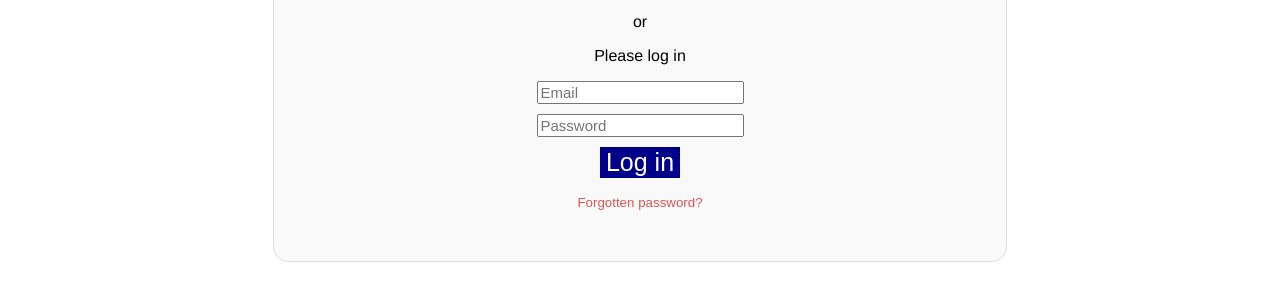
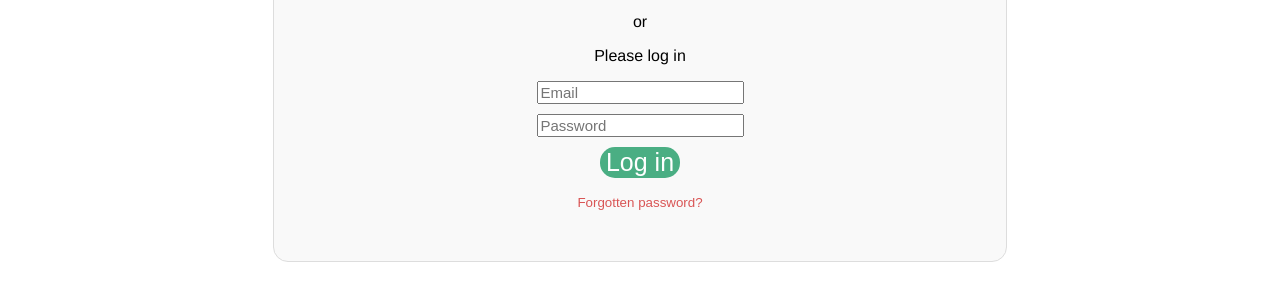
Before and after one commit to IkerIriondo/WAD-HW, a plain HTML site: page login.html in a window 1280 px wide. Shown: the part 335-636 px from the top of the page. Drawn offline with Linux system fonts and the light colour scheme.

Commit message:
final formatting

```diff
--- a/loginStyling.css
+++ b/loginStyling.css
@@ -88,10 +88,29 @@ header > img:hover{
 .center button:hover {
     background-color:rgb(237, 237, 237);
     transition: 0.5s;
+    border-radius: 15px;
 }
 
 .form-group {
     margin-top: 10px;
+}
+
+#login{
+    background-color: rgb(74, 174, 131);
+    color: white;
+    width: auto;
+    height: auto;
+    font-size: 25px;
+    border-radius: 15px;
+}
+
+#email{
+    margin-bottom: 10px;
+    font-size: 15px;
+}
+
+#password{
+    font-size: 15px;
 }
 
 /* This is for smaller screen computers*/
@@ -118,20 +137,3 @@ header > img:hover{
         margin-top: 1rem;
     }
 }
-
-#login{
-    background-color: darkblue;
-    color: white;
-    width: auto;
-    height: auto;
-    font-size: 25px;
-}
-
-#email{
-    margin-bottom: 10px;
-    font-size: 15px;
-}
-
-#password{
-    font-size: 15px;
-}
```
